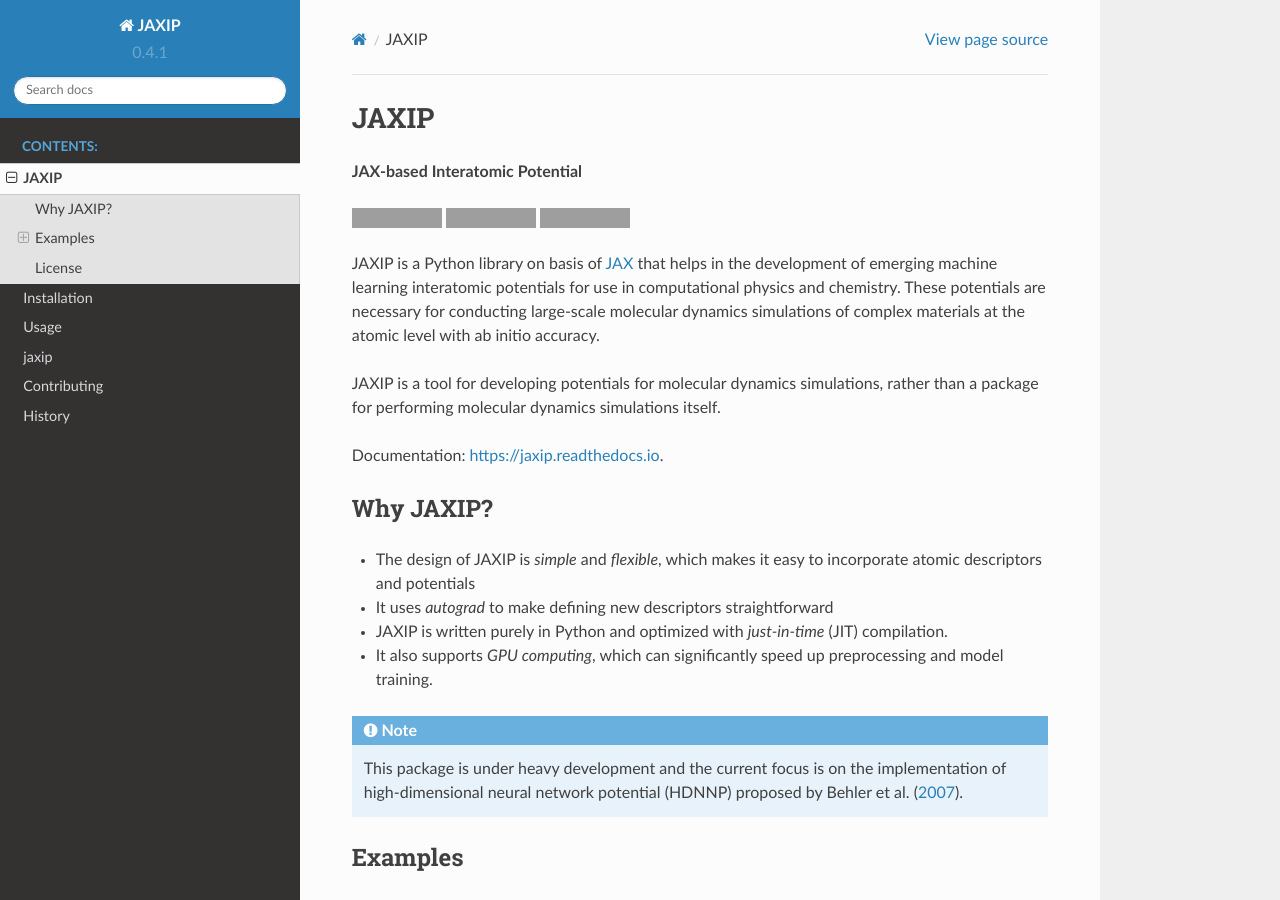
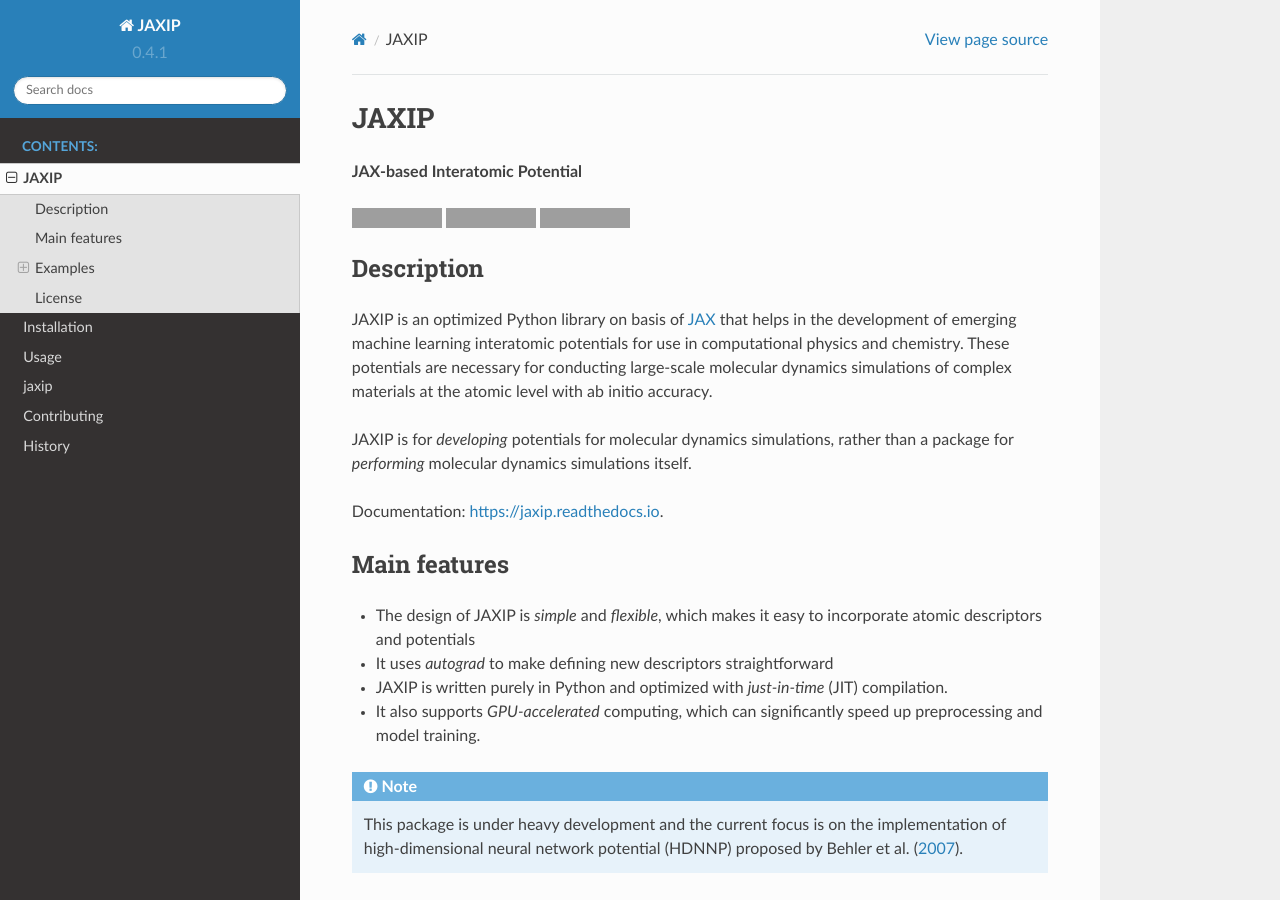
Before and after one commit to hghcomphys/pantea, a Sphinx documentation site: the page built from docs/readme.rst, in a window 1280 px wide and 900 px high. Built offline with Sphinx 7.4.7 and the Read the Docs theme 2.0.0, drawn with Linux system fonts in a browser that asks for light colours; some of the changed text lies outside the part shown; grey boxes are pictures that could not be loaded.

Commit message:
update documentation

```diff
--- a/README.rst
+++ b/README.rst
@@ -20,26 +20,27 @@
         :alt: Documentation Status
 
 
-JAXIP is a Python library on basis of `JAX`_ that helps
+Description
+-----------
+JAXIP is an optimized Python library on basis of `JAX`_ that helps
 in the development of emerging machine learning interatomic potentials
 for use in computational physics and chemistry. These potentials are necessary for conducting
 large-scale molecular dynamics simulations of complex materials at the atomic level with ab initio accuracy.
 
-JAXIP is a tool for developing potentials for molecular dynamics simulations,
-rather than a package for performing molecular dynamics simulations itself.
+JAXIP is for *developing* potentials for molecular dynamics simulations,
+rather than a package for *performing* molecular dynamics simulations itself.
 
 .. _JAX: https://github.com/google/jax
 
 
 Documentation: https://jaxip.readthedocs.io.
 
-
-Why JAXIP?
-----------
+Main features
+-------------
 * The design of JAXIP is `simple` and `flexible`, which makes it easy to incorporate atomic descriptors and potentials
 * It uses `autograd` to make defining new descriptors straightforward
 * JAXIP is written purely in Python and optimized with `just-in-time` (JIT) compilation.
-* It also supports `GPU computing`, which can significantly speed up preprocessing and model training.
+* It also supports `GPU-accelerated` computing, which can significantly speed up preprocessing and model training.
 
 .. Important
 .. ---------
--- a/jaxip/__init__.py
+++ b/jaxip/__init__.py
@@ -2,7 +2,7 @@
 JAXIP - JAX-based Interatomic Potential
 =======================================
 
-JAXIP is a Python library that helps in the development of merging machine learning interatomic
+JAXIP is an optimized Python library that helps in the development of merging machine learning interatomic
 potentials for use in computational physics and chemistry. These potentials are necessary for conducting
 large-scale molecular dynamics simulations of complex materials at the atomic level with ab initio accuracy.
 """
```
Also changed, not shown: other parts of README.rst (+1 -1 lines), docs/installation.rst (+4 -3 lines).
